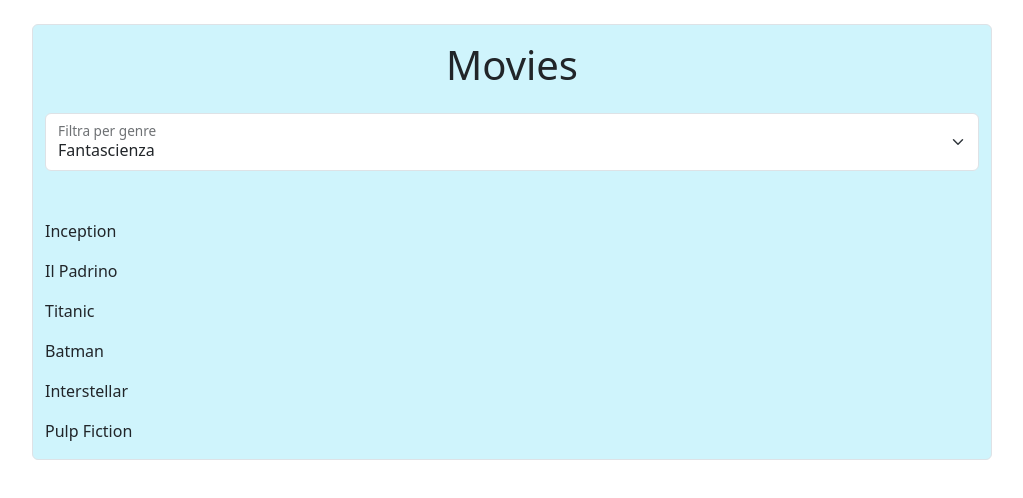
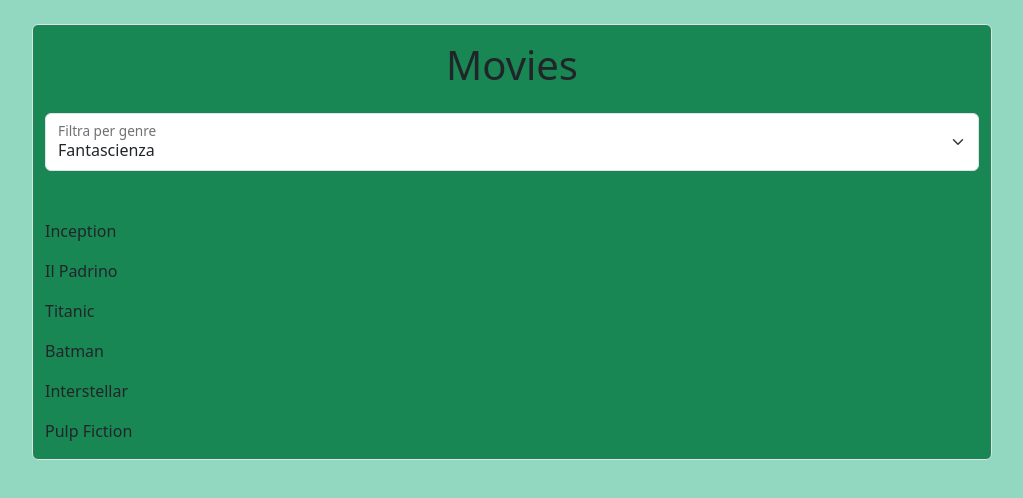
Before and after one commit to murphy-afk/react-movie-filter, a React (Vite) app: page / in a window 1280 px wide. Shown: the top 498 px of the page, without its empty margins (128-1151 px from the left). Built offline with nearby package versions, Linux system fonts and the light colour scheme.

Commit message:
feat: components

```diff
--- a/index.html
+++ b/index.html
@@ -6,7 +6,7 @@
     <meta name="viewport" content="width=device-width, initial-scale=1.0" />
     <title>react-movie-filter</title>
   </head>
-  <body>
+  <body class="body">
     <div id="root"></div>
     <script type="module" src="/src/main.jsx"></script>
   </body>
--- a/src/App.jsx
+++ b/src/App.jsx
@@ -2,8 +2,8 @@ import { useEffect, useState } from 'react'
 import { movieList } from './assets/movie-data'
 import 'bootstrap/dist/css/bootstrap.min.css';
 import './App.css'
-
-
+import Movie from './assets/components/Movie';
+import Option from './assets/components/Option';
 
 
 function App() {
@@ -22,24 +22,27 @@ function App() {
 
   return (
     <>
-      <div className="container w-75 border my-4 card bg-info-subtle">
+      <div className="container w-75 border my-4 card bg-success">
         <h1 className='text-center py-3'>Movies</h1>
         <div className="form-floating">
           <select name="genre" id="genre-select" className='form-select' aria-label='Filtra per genre'
             onChange={(event) => { setGenre(event.target.value) }}>
             {movieList.map((movie, index) =>
-              <option value={movie.genre} key={index}>{movie.genre}</option>
+            <Option  key={index}
+            movie={movie}/>
             )}
           </select>
           <label htmlFor="genre-select">Filtra per genre</label>
         </div>
         <div className='movie-container mt-5'>
-          {genre != '' && <p className='border-bottom border-dark'>Film trovati: {movieNum}</p>}
+          {genre !== '' && <p className='border-bottom border-dark'>Film trovati: {movieNum}</p>}
           {movies.map((movie, index) =>
-            <p key={index}>{movie.title}</p>
+            <Movie
+            key={index}
+            movie={movie}
+            />
           )}
         </div>
-
       </div>
     </>
   )
--- /dev/null
+++ b/src/assets/components/Movie.jsx
@@ -0,0 +1,5 @@
+export default function Movie({movie}) {
+  return(
+    <p >{movie.title}</p>
+  )
+}
--- /dev/null
+++ b/src/assets/components/Option.jsx
@@ -0,0 +1,5 @@
+export default function Option({movie}) {
+  return (
+    <option value={movie.genre}>{movie.genre}</option>
+  )
+}
--- a/src/index.css
+++ b/src/index.css
@@ -0,0 +1,3 @@
+.body {
+  background-color: rgb(146, 215, 192);
+}
```
